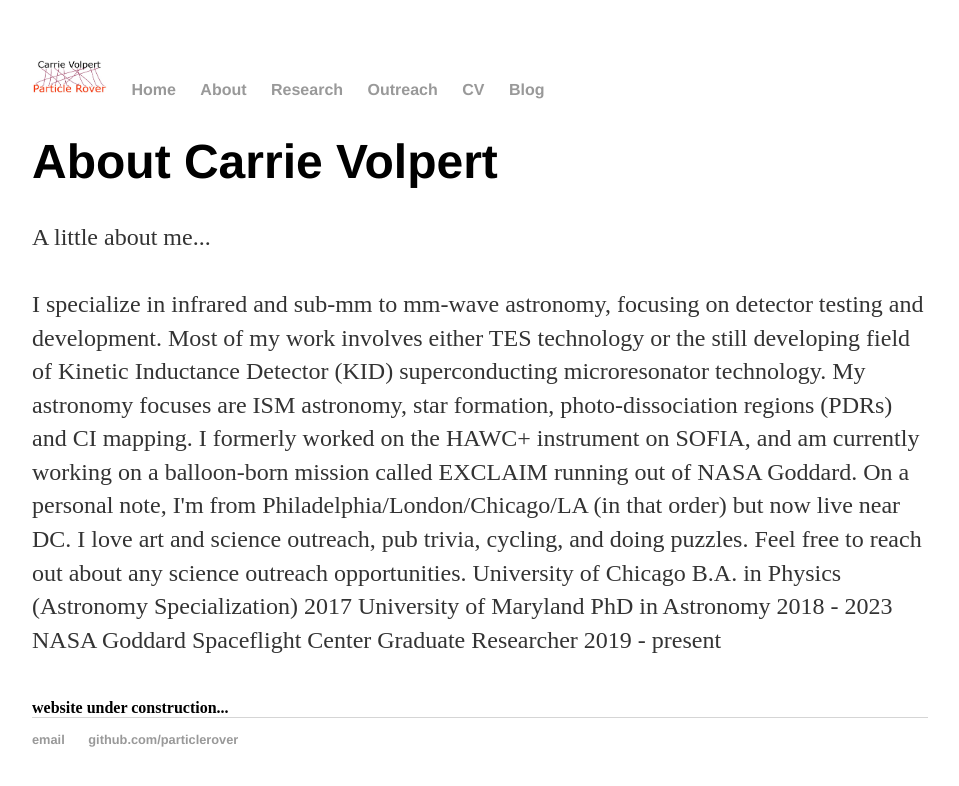
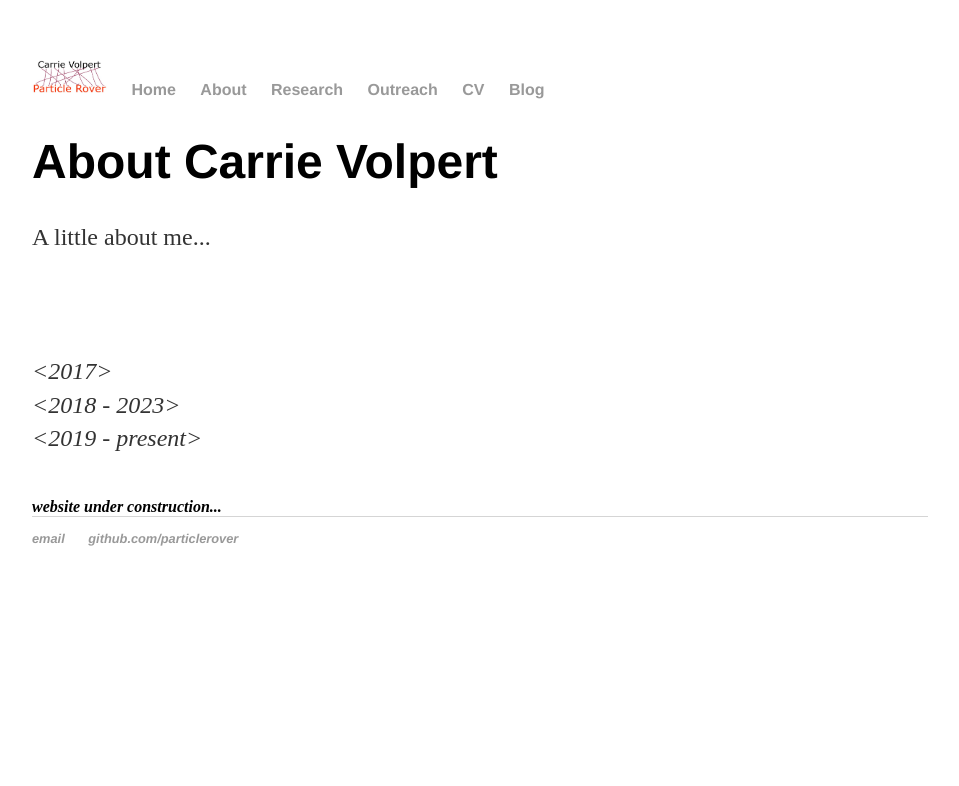
Before and after one commit to particlerover/particlerover.github.io, a Jekyll site: the page built from about/index.html, in a window 1280 px wide. Shown: the top 786 px of the page, without its empty margins (160-1119 px from the left). Built offline with Jekyll 4.4.1, drawn with Linux system fonts in a browser that asks for light colours.

Commit message:
Update index.html

```diff
--- a/about/index.html
+++ b/about/index.html
@@ -6,29 +6,29 @@
 		<div class="about">
 			<h1>About Carrie Volpert</h1>
 			<p>A little about me... <br /><br />
-				I specialize in infrared and sub-mm to mm-wave astronomy, focusing on detector
+				<I specialize in infrared and sub-mm to mm-wave astronomy, focusing on detector
 				testing and development. Most of my work involves either TES technology or the
 				still developing field of Kinetic Inductance Detector (KID) superconducting
 				microresonator technology. My astronomy focuses are ISM astronomy, star formation,
 				photo-dissociation regions (PDRs) and CI mapping. I formerly worked on the HAWC+
 				instrument on SOFIA, and am currently working on a balloon-born mission called
-				EXCLAIM running out of NASA Goddard.
+				EXCLAIM running out of NASA Goddard.> <br />
 
-				On a personal note, I'm from Philadelphia/London/Chicago/LA (in that order) but
+				<On a personal note, I'm from Philadelphia/London/Chicago/LA (in that order) but
 				now live near DC. I love art and science outreach, pub trivia, cycling, and
-				doing puzzles. Feel free to reach out about any science outreach opportunities.
+				doing puzzles. Feel free to reach out about any science outreach opportunities.> <br />
 
-				University of Chicago
-				B.A. in Physics (Astronomy Specialization)
-				2017
+				<University of Chicago>
+				<B.A. in Physics (Astronomy Specialization)>
+				<2017> <br />
 
-				University of Maryland
-				PhD in Astronomy
-				2018 - 2023
+				<University of Maryland>
+				<PhD in Astronomy>
+				<2018 - 2023> <br />
 
-				NASA Goddard Spaceflight Center
-				Graduate Researcher
-				2019 - present
+				<NASA Goddard Spaceflight Center>
+				<Graduate Researcher>
+				<2019 - present>
 
 				</p>
 			<br> <strong> website under construction... </strong>
```
